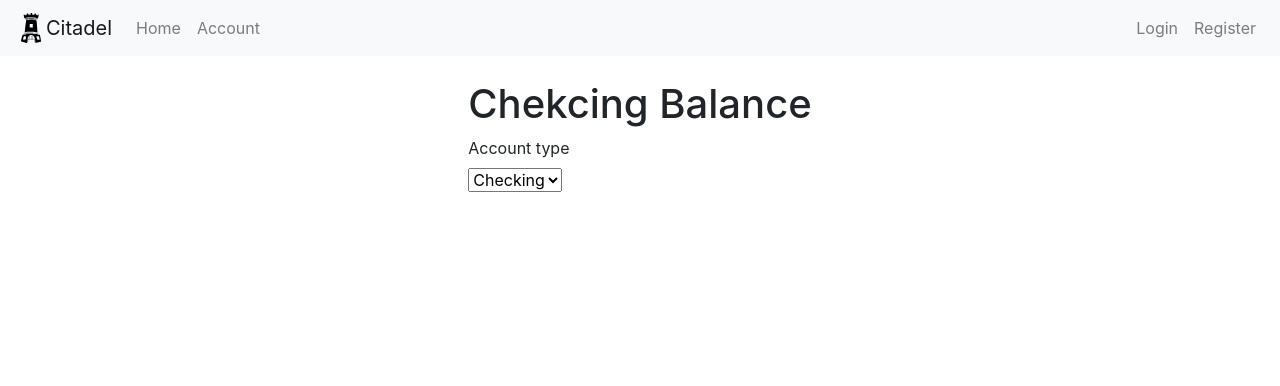
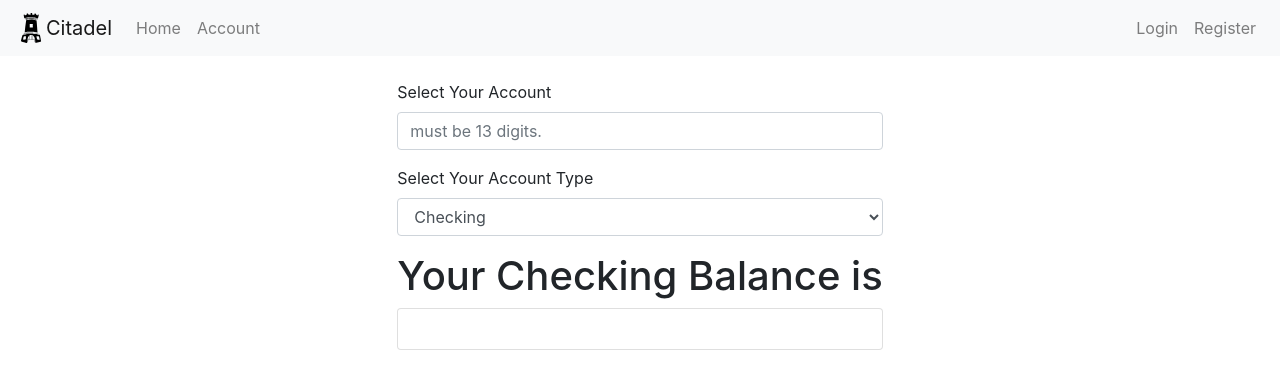
Before and after one commit to smottram2/SWE-2020-Group-7, a React (Create React App) app in the folder frontend/frontend-app/: page /Account in a window 1280 px wide. Shown: the top 386 px of the page. Built offline with nearby package versions, Linux system fonts and the light colour scheme.

Commit message:
save on progress

```diff
--- a/frontend/frontend-app/src/components/Account/Account.js
+++ b/frontend/frontend-app/src/components/Account/Account.js
@@ -1,26 +1,47 @@
-import React from 'react';
-import './Account.css';
-import Form from 'react-bootstrap/Form';
-import Button from 'react-bootstrap/Button';
+/*eslint-disable*/
+
+import React, { useState } from "react";
+import "./Account.css";
+import Form from "react-bootstrap/Form";
+import Card from "react-bootstrap/Card";
+import Button from "react-bootstrap/Button";
 
 function Account() {
+  let [accountType, account_type_change] = useState("Checking");
+  let [accountNumber, account_number_change] = useState("");
+  let [accountBalance, account_balance_change] = useState("");
 
+  function typeChange() {
+    accounttypechange("Saving");
+  }
 
-  return(
-  <div>
-    <h1>Chekcing Balance</h1>
-    <Form>
-      <label>Account type</label><br></br>
-      <select>
-        <option value = "checking">Checking</option>
-        <option value = "saving">Saving</option>
-      </select>
-    </Form>
-  </div>
+  return (
+    <div className="Account">
+      <Form className="Form">
+        <Form.Group controlId="account_number">
+          <Form.Label>Select Your Account</Form.Label>
+          <Form.Control
+            type="account_number"
+            placeholder="must be 13 digits."
+          ></Form.Control>
+        </Form.Group>
+        <Form.Group controlId="account_type">
+          <Form.Label>Select Your Account Type</Form.Label>
+          <Form.Control as="select">
+            <option>Checking</option>
+            <option>Saving</option>
+          </Form.Control>
+        </Form.Group>
+      </Form>
+
+      <div>
+        <h1>Your {accountType} Balance is </h1>
+        <Card>
+          <Card.Body>{accountBalance}</Card.Body>
+        </Card>
+      </div>
+    </div>
   );
 }
 
-
-
-
-  export default Account;
+export default Account;
```
Also changed, not shown: 1 other file (tests, documents, lock files or other folders).
